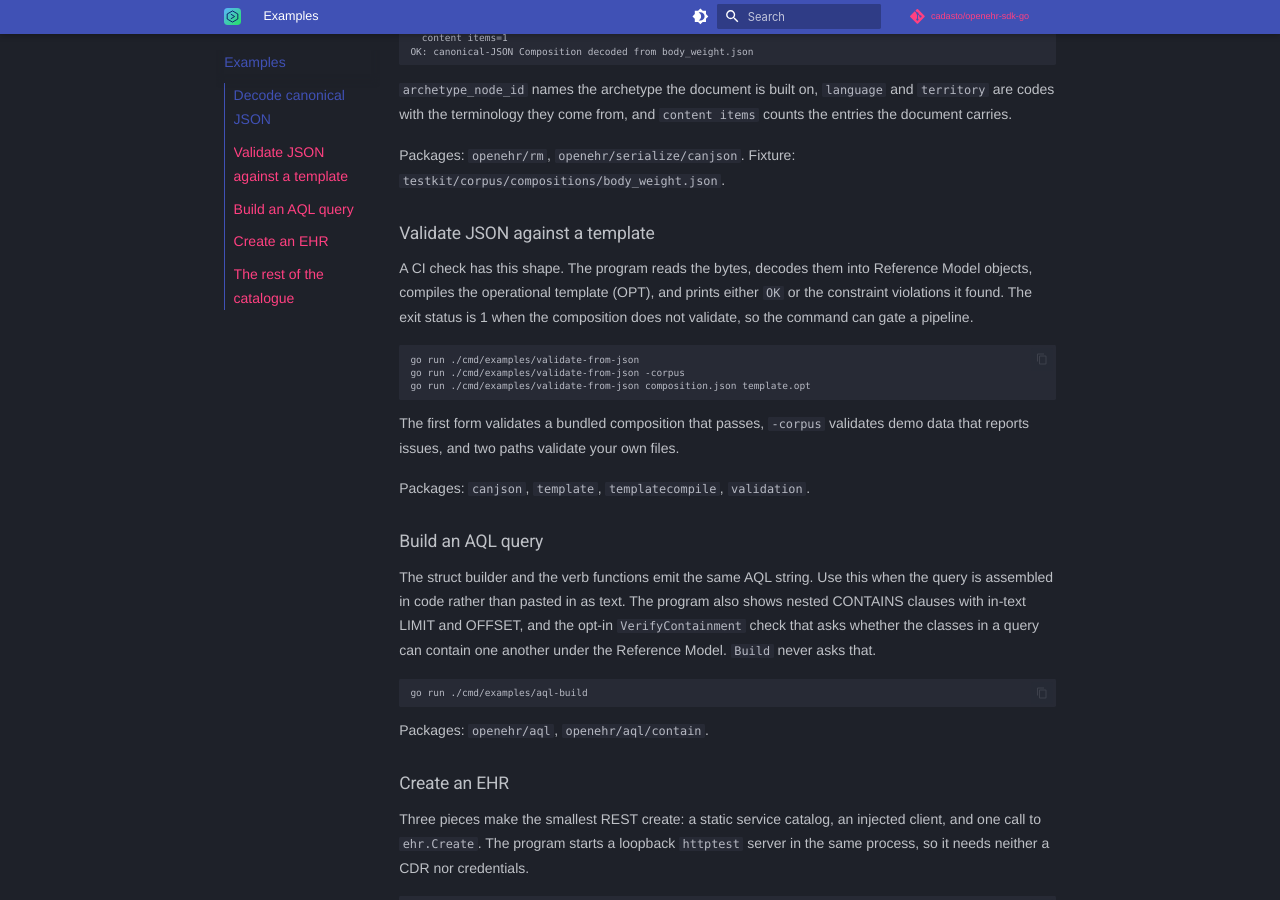
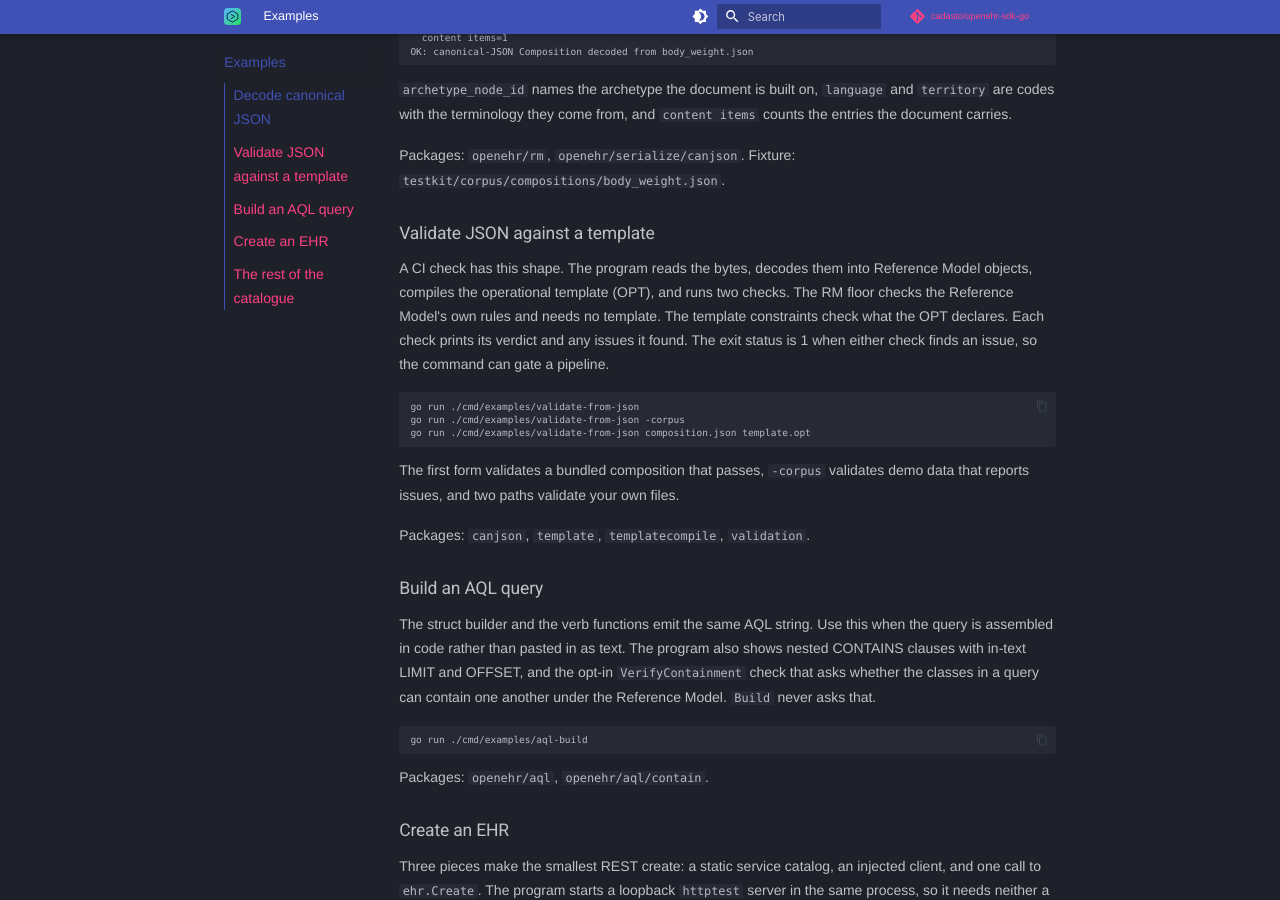
Before and after one commit to Cadasto/openehr-sdk-go, an MkDocs documentation site: the page built from pages/examples.md, in a window 1280 px wide and 900 px high, scrolled down 562 px. Built offline with MkDocs 1.6.1 and Material for MkDocs 9.7.7, drawn with Linux system fonts in a browser that asks for light colours; nearby versions of some CDN libraries; library files that are not in the unit come from our copies; plug-ins that fetch from the network failed and are left out; comment, search, counter and statistics services are not loaded.

Commit message:
docs(examples): state the OPT parse policy and the two validation passes
generate-example, webtemplate-export and lint-aql now parse their OPT
with ParseFileStrict, as the validating examples already do. The lenient
parser keeps a node type it does not support as a leaf and drops
everything beneath it, which would leave a subtree out of a generated
instance or an exported Web Template, and make lint-aql report paths
under it as not in the template. template-explore keeps the lenient
parser on purpose and says so, with its cost. Output on the default
fixture is unchanged.

The catalogue states the parse policy once and narrows its coverage
claim. The quick start, the public examples and workflow pages, and the
validation package doc now describe the RM floor and the template
constraints as two separate checks, and the catalogue no longer says
the validate-from-json fixture was produced once.

Assisted-by: Claude Code (claude-opus-5-5)

````diff
--- a/pages/examples.md
+++ b/pages/examples.md
@@ -51,9 +51,11 @@ Packages: `openehr/rm`, `openehr/serialize/canjson`. Fixture:
 ## Validate JSON against a template {#validate-from-json}
 
 A CI check has this shape. The program reads the bytes, decodes them into
-Reference Model objects, compiles the operational template (OPT), and prints
-either `OK` or the constraint violations it found. The exit status is 1 when
-the composition does not validate, so the command can gate a pipeline.
+Reference Model objects, compiles the operational template (OPT), and runs two
+checks. The RM floor checks the Reference Model's own rules and needs no
+template. The template constraints check what the OPT declares. Each check
+prints its verdict and any issues it found. The exit status is 1 when either
+check finds an issue, so the command can gate a pipeline.
 
 ```bash
 go run ./cmd/examples/validate-from-json
````
Also changed, not shown: docs/examples.md (+9 -7 lines), docs/quick-start.md (+1 -1 lines), pages/workflow.md (+4 -3 lines), 5 other files.
